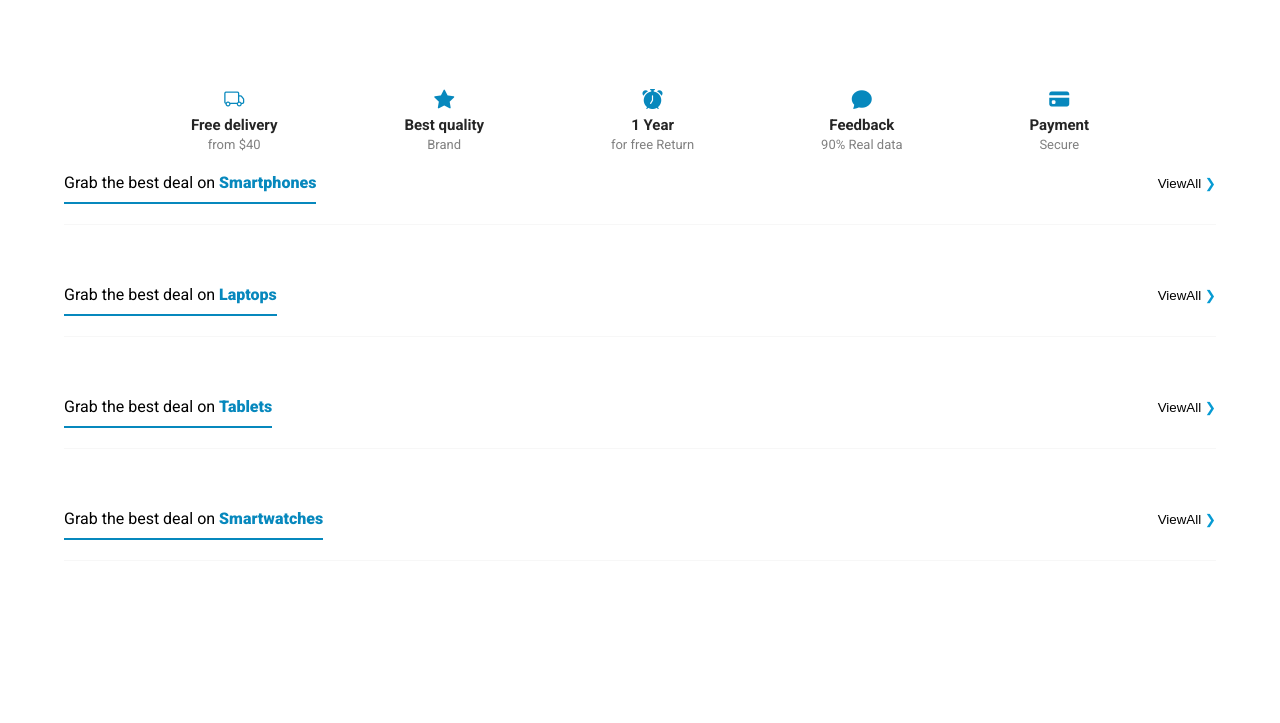
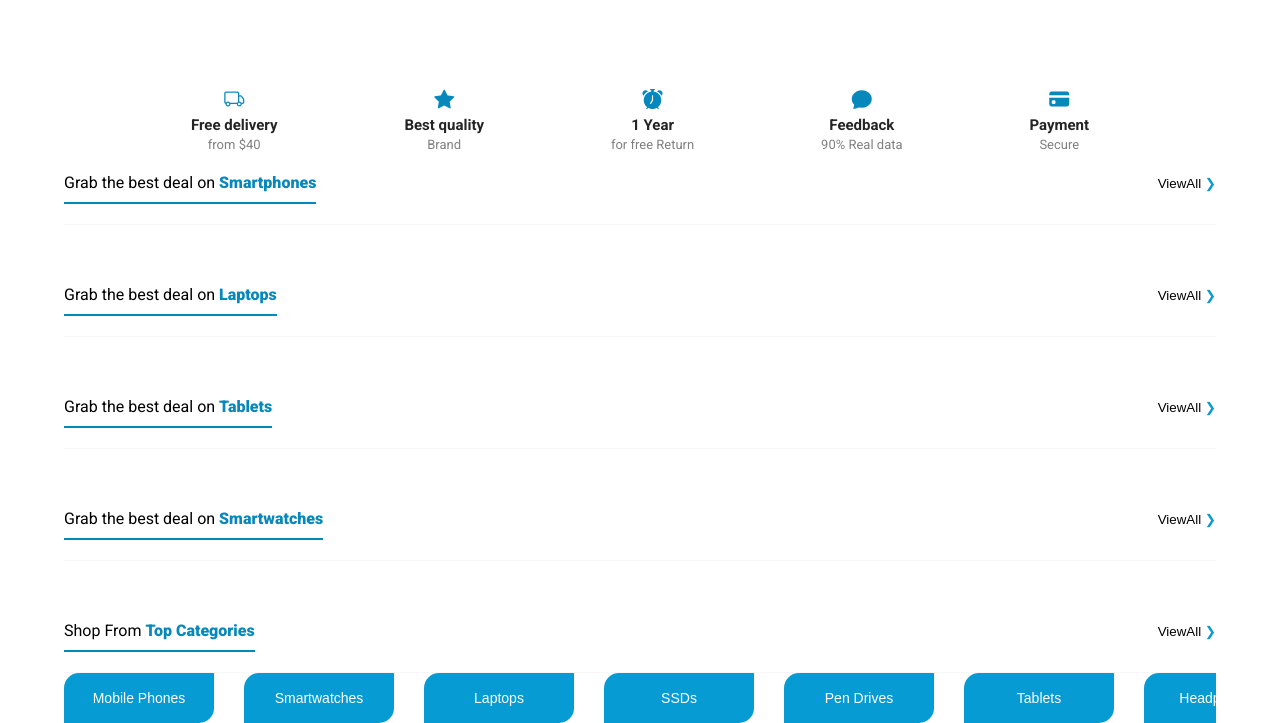
Before and after one commit to kirenkumar-dev-424/electrax_electronic_shop, a plain HTML site: page index.html in a window 1280 px wide. Shown: the part 670-1393 px from the top of the page. Before the commit the page ends 1271 px from the top, so only its background shows below. Drawn offline with nearby package versions, Linux system fonts and the light colour scheme; no server answers.

Commit message:
Update index.html

```diff
--- a/index.html
+++ b/index.html
@@ -200,7 +200,7 @@
                 </div>
             </div>
         </section>
-        <!-- <section id="categories-section">
+        <section style='visiblity:hidden' id="categories-section">
             <div class="section-container">
                 <div class="heading">
                         <div class="heading-1">Shop From <span>Top Categories</span></div>
@@ -236,7 +236,7 @@
 
                 </div>
             </div>
-        </section> -->
+        </section>
 
         <section id="selected-products-section">
             <div class="section-container"></div>
```
